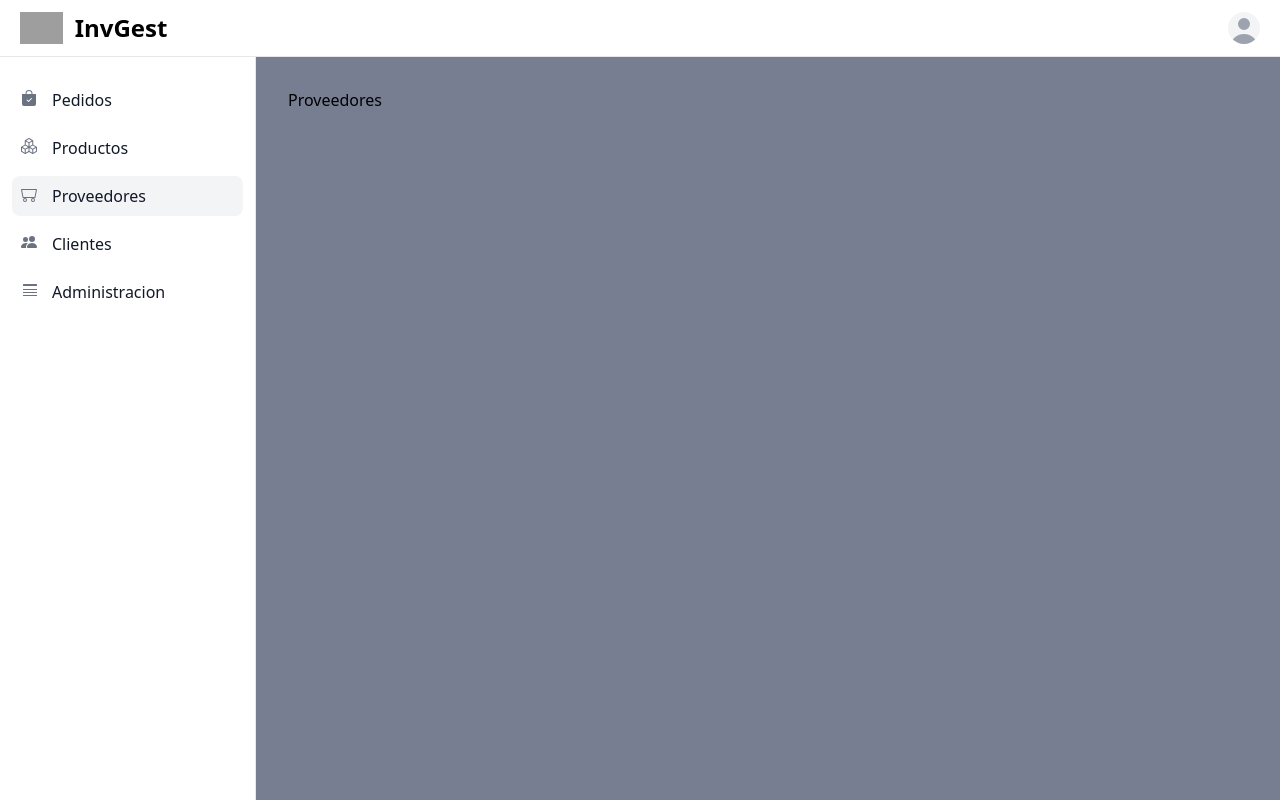
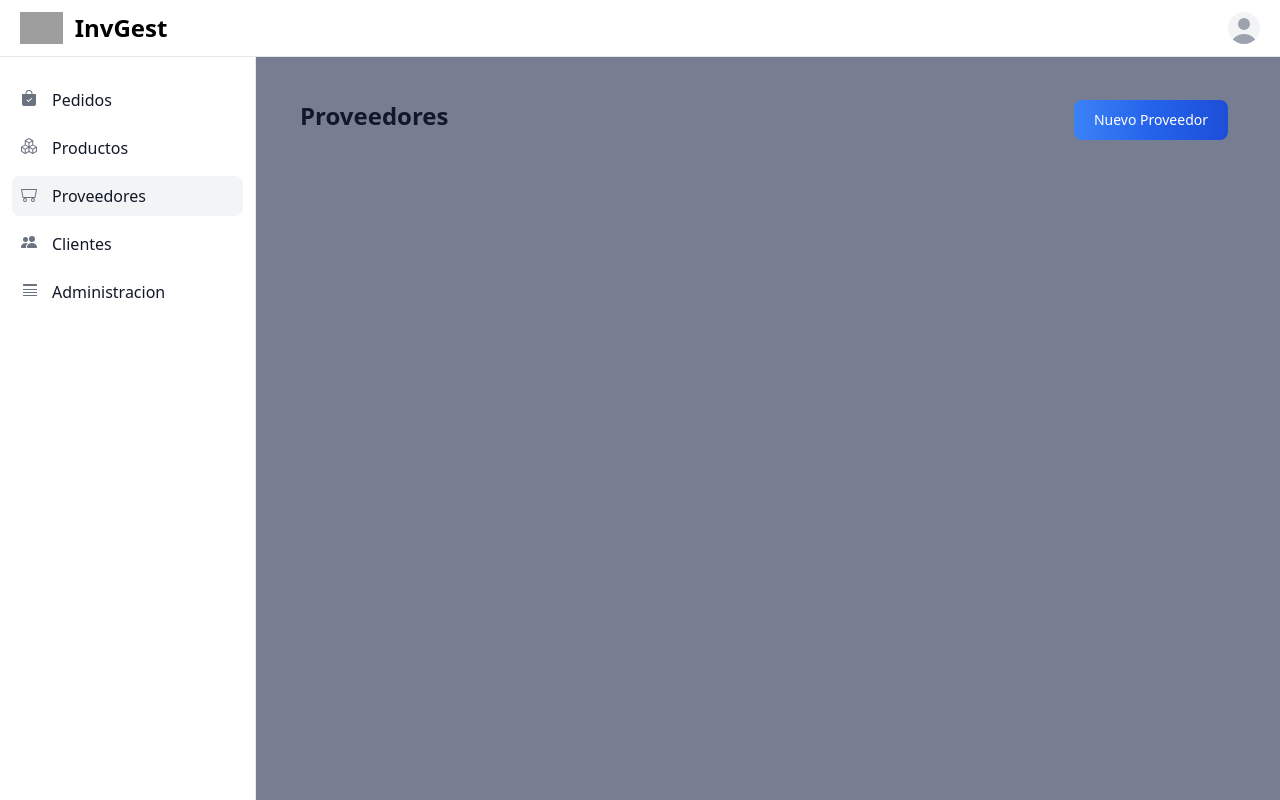
Before and after one commit to nelsinho10/inventory-management-system, a React (Vite) app: page /proveedores in a window 1280 px wide. Built offline with nearby package versions, Linux system fonts and the light colour scheme; grey boxes are pictures that could not be loaded.

Commit message:
feat: Add SuppliersPage and CustomersPage components for managing suppliers and customers

```diff
--- /dev/null
+++ b/src/admin/pages/AdminPage.jsx
@@ -0,0 +1,3 @@
+export const AdminPage = () => {
+  return <div>AdminPages</div>
+}
--- /dev/null
+++ b/src/customers/pages/CustomersPage.jsx
@@ -0,0 +1,7 @@
+import { TitlePageComponent } from '../../shared/components/TitlePageComponent'
+
+export const CustomersPage = () => {
+  return <div className='container'>
+    <TitlePageComponent titleName='Clientes' buttonTitle='Nuevo Cliente' />
+  </div>
+}
--- /dev/null
+++ b/src/suppliers/pages/SuppliersPage.jsx
@@ -0,0 +1,9 @@
+import { TitlePageComponent } from '../../shared/components/TitlePageComponent'
+
+export const SuppliersPage = () => {
+  return (
+    <div className="container">
+      <TitlePageComponent titleName='Proveedores' buttonTitle="Nuevo Proveedor" />
+    </div>
+  )
+}
```
Also changed, not shown: src/router/router.jsx (+6 -3 lines).
